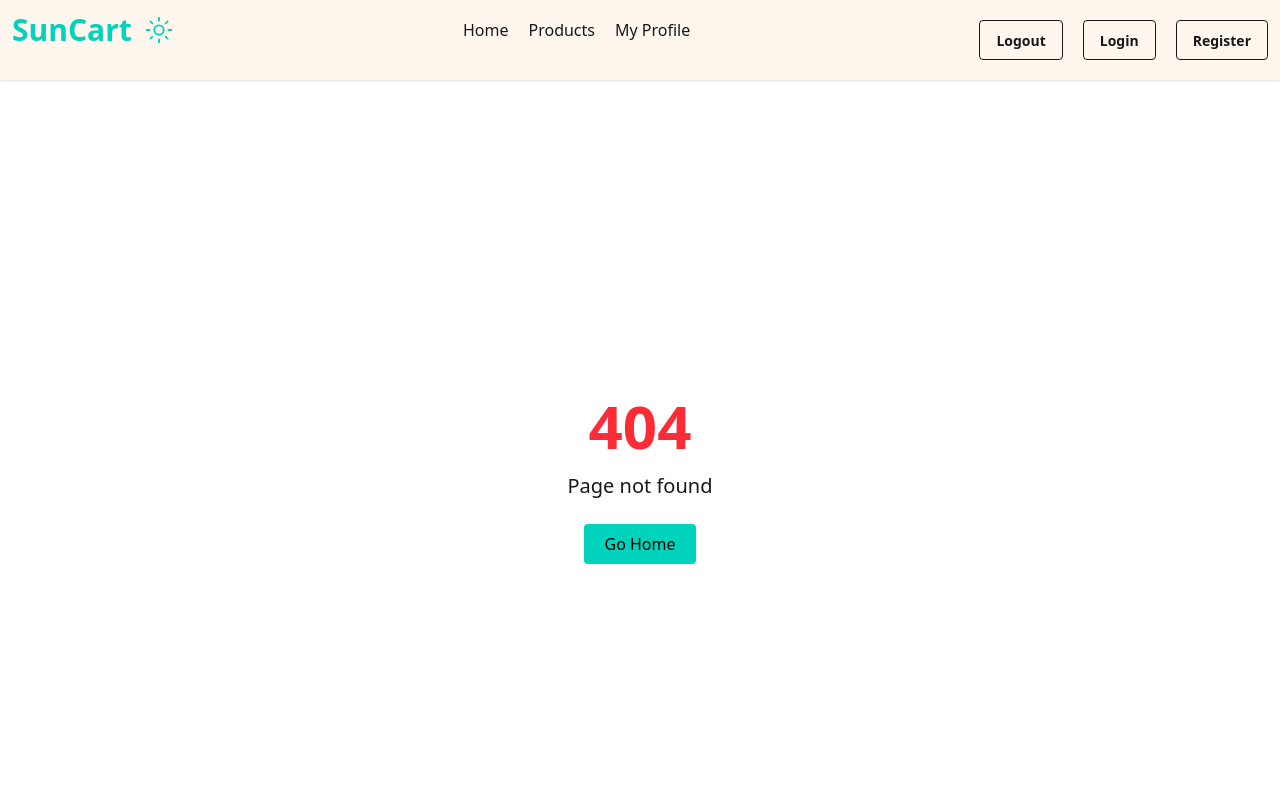
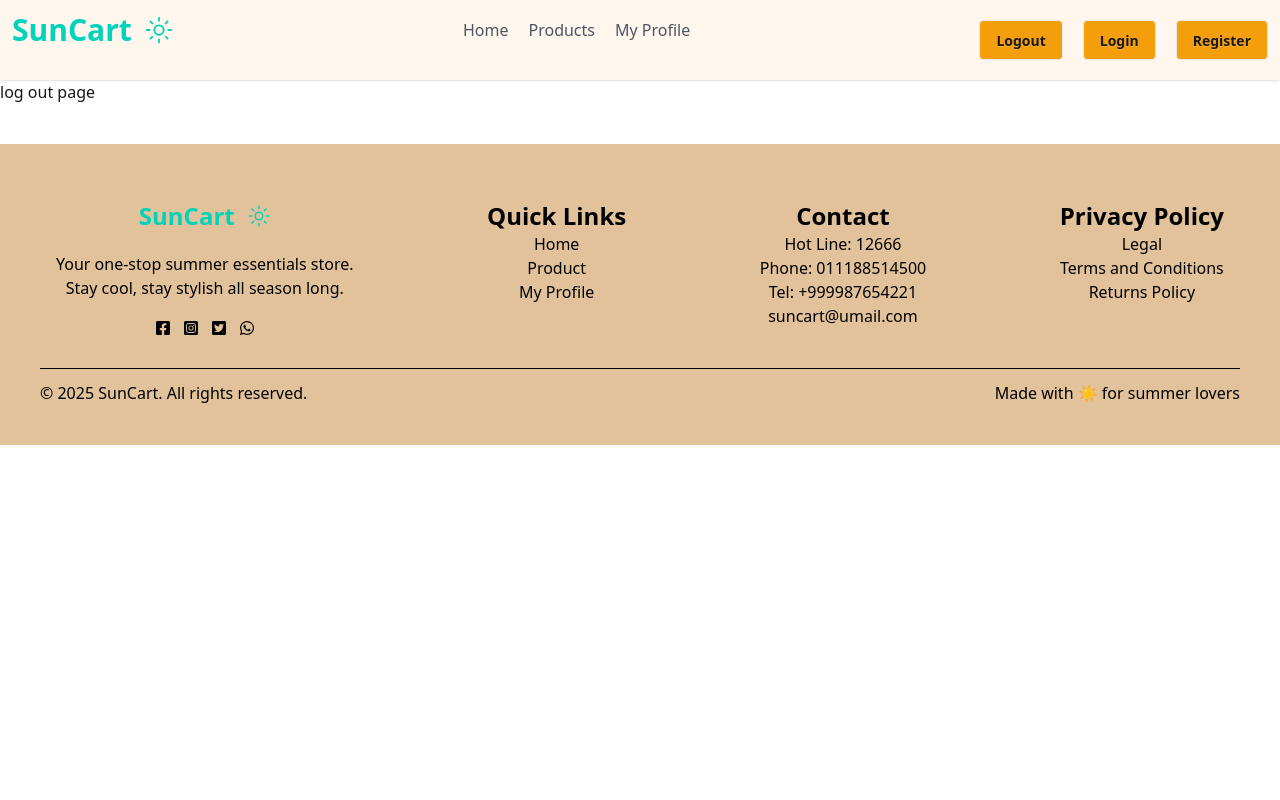
Before and after one commit to imam1595/SunCart, a Next.js app: page /logout in a window 1280 px wide. Before the commit this address had no page. Shown: the top 800 px of the page. Built offline with nearby package versions, Linux system fonts and the light colour scheme.

Commit message:
did register part and mongodb part

```diff
--- a/src/app/globals.css
+++ b/src/app/globals.css
@@ -1,3 +1,2 @@
 @import "tailwindcss";
 @plugin "daisyui";
-/* @import "@heroui/styles";  */
--- /dev/null
+++ b/src/app/logout/page.jsx
@@ -0,0 +1,11 @@
+import React from 'react';
+
+const LogoutPage = () => {
+    return (
+        <div>
+            log out page
+        </div>
+    );
+};
+
+export default LogoutPage;
--- a/src/app/register/page.jsx
+++ b/src/app/register/page.jsx
@@ -1,19 +1,29 @@
 'use client'
+import { authClient } from '@/lib/auth-client';
 import Link from 'next/link';
 import React from 'react';
 import { FaGoogle } from "react-icons/fa";
 
 const RegisterPage = () => {
-    const handleRegister = (e) => {
-        e.preventDefault(); // This stops the page from refreshing
+    const handleRegister = async (e) => {
+        e.preventDefault();
 
-        // Now you can grab the data safely
+
         const name = e.target.name.value;
         const email = e.target.email.value;
         const password = e.target.password.value;
-        const url = e.target.url.value;
+        const image = e.target.url.value;
 
-        console.log({name,email,password,url});
+        console.log({name,email,password,image});
+
+        const {data, error} = await authClient.signUp.email({
+            name,
+            email,
+            password,
+            image
+        })
+
+        console.log({data, error});
 
     };
 
@@ -51,3 +61,13 @@ const RegisterPage = () => {
 };
 
 export default RegisterPage;
+
+
+
+
+//  https://i.ibb.co.com/8DrHQ64j/9169458e-1412-4c2c-911b-80ebf3e9c47d.jpg
+//  https://i.ibb.co.com/WL4fdd4/Babar-Azam-2.webp
+//  https://i.ibb.co.com/7x5HzrtH/Ellipse-1.png
+//  https://i.ibb.co.com/HfffKqpM/Ellipse-2.png
+//  https://i.ibb.co.com/tFSpwNJ/Ellipse-3.png
+//  https://i.ibb.co.com/sph9kLhK/Ellipse-4.png
--- /dev/null
+++ b/src/components/NavLink.jsx
@@ -0,0 +1,28 @@
+'use client'
+import Link from 'next/link';
+import { usePathname } from 'next/navigation';
+import React from 'react';
+
+const NavLink = ({href, className, children}) => {
+    const pathname = usePathname();
+
+
+    const isActive = href === pathname;
+
+    // console.log('path name', pathname, 'is active', isActive);
+
+    return (
+        <Link
+            href={href}
+            className={` font-medium ${
+                isActive
+                ? "text-[#f59e0b] border-b-2 border-[#f59e0b]"
+                : "text-gray-600 hover:text-[#f59e0b]"
+            }`}
+        >
+            {children}
+        </Link>
+    );
+};
+
+export default NavLink;
--- a/src/components/Navbar.jsx
+++ b/src/components/Navbar.jsx
@@ -2,6 +2,7 @@ import { Button } from '@heroui/react';
 import Link from 'next/link';
 import React from 'react';
 import { IoSunnyOutline } from "react-icons/io5";
+import NavLink from './NavLink';
 
 const Navbar = () => {
     return (
@@ -13,20 +14,20 @@ const Navbar = () => {
             </div>
 
             <ul className='flex flex-col text-center md:flex-row gap-5'>
-                <li><Link href={'/'}>Home</Link></li>
-                <li><Link href={'/products'}>Products</Link></li>
-                <li><Link href={'/profile'}>My Profile</Link></li>
+                <li><NavLink href={'/'}>Home</NavLink></li>
+                <li><NavLink href={'/products'}>Products</NavLink></li>
+                <li><NavLink href={'/profile'}>My Profile</NavLink></li>
             </ul>
 
             <div className='flex flex-col gap-5 items-center md:flex-row'>
 
                 <div className='flex gap-4'>
-                    <button className='btn btn-outline'>Logout</button>
+                    <Link href={'/logout'}><button className='btn bg-[#f59e0b]'>Logout</button></Link>
                 </div>
 
                 <div className='flex gap-5'>
-                    <Link href={'/login'}><button className='btn btn-outline'>Login</button></Link>
-                    <Link href={'/register'}><button className='btn btn-outline'>Register</button></Link>
+                    <Link href={'/login'}><button className='btn bg-[#f59e0b]'>Login</button></Link>
+                    <Link href={'/register'}><button className='btn bg-[#f59e0b]'>Register</button></Link>
                 </div>
             </div>
         </div>
--- a/src/components/PopularProducts.jsx
+++ b/src/components/PopularProducts.jsx
@@ -9,7 +9,7 @@ const PopularProducts = async () => {
     // console.log(products);
 
     const topThree = products.slice(0,3);
-    console.log(topThree);
+    // console.log(topThree);
 
     return (
         <div>
--- a/src/lib/auth-client.js
+++ b/src/lib/auth-client.js
@@ -3,3 +3,5 @@ export const authClient = createAuthClient({
     /** The base URL of the server (optional if you're using the same domain) */
     baseURL: "http://localhost:3000"
 })
+
+export const { signIn, signUp, useSession } = createAuthClient()
--- a/src/lib/auth.js
+++ b/src/lib/auth.js
@@ -2,8 +2,14 @@ import { betterAuth } from "better-auth";
 import { MongoClient } from "mongodb";
 import { mongodbAdapter } from "better-auth/adapters/mongodb";
 
+// import dns from "dns";
+// dns.setDefaultResultOrder("ipv4first");
+
+// import dns from 'node:dns';
+// dns.setServers(['8.8.8.8', '8.8.4.4']);
+
 const client = new MongoClient(process.env.MONGODB_URL);
-const db = client.db(suncart);
+const db = client.db("suncart");
 
 export const auth = betterAuth({
   database: mongodbAdapter(db, {
```
